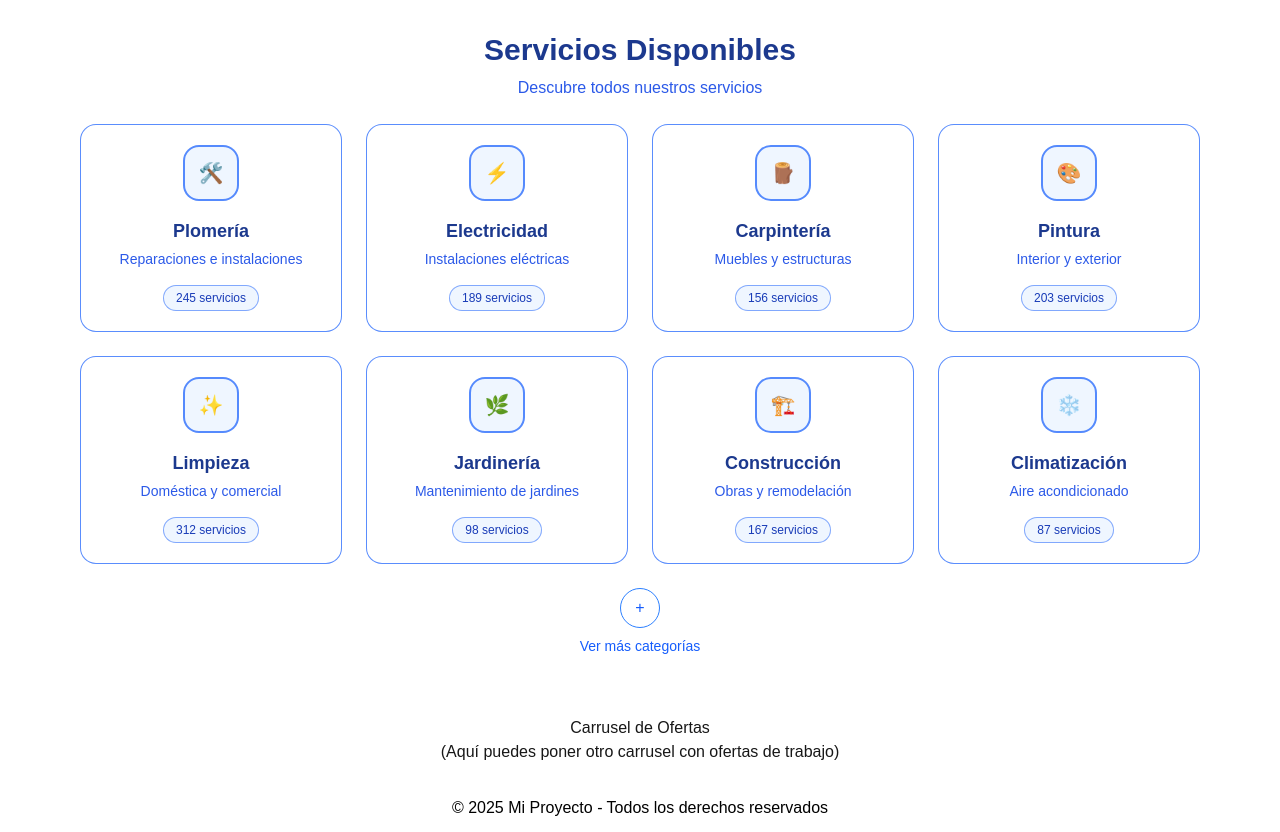
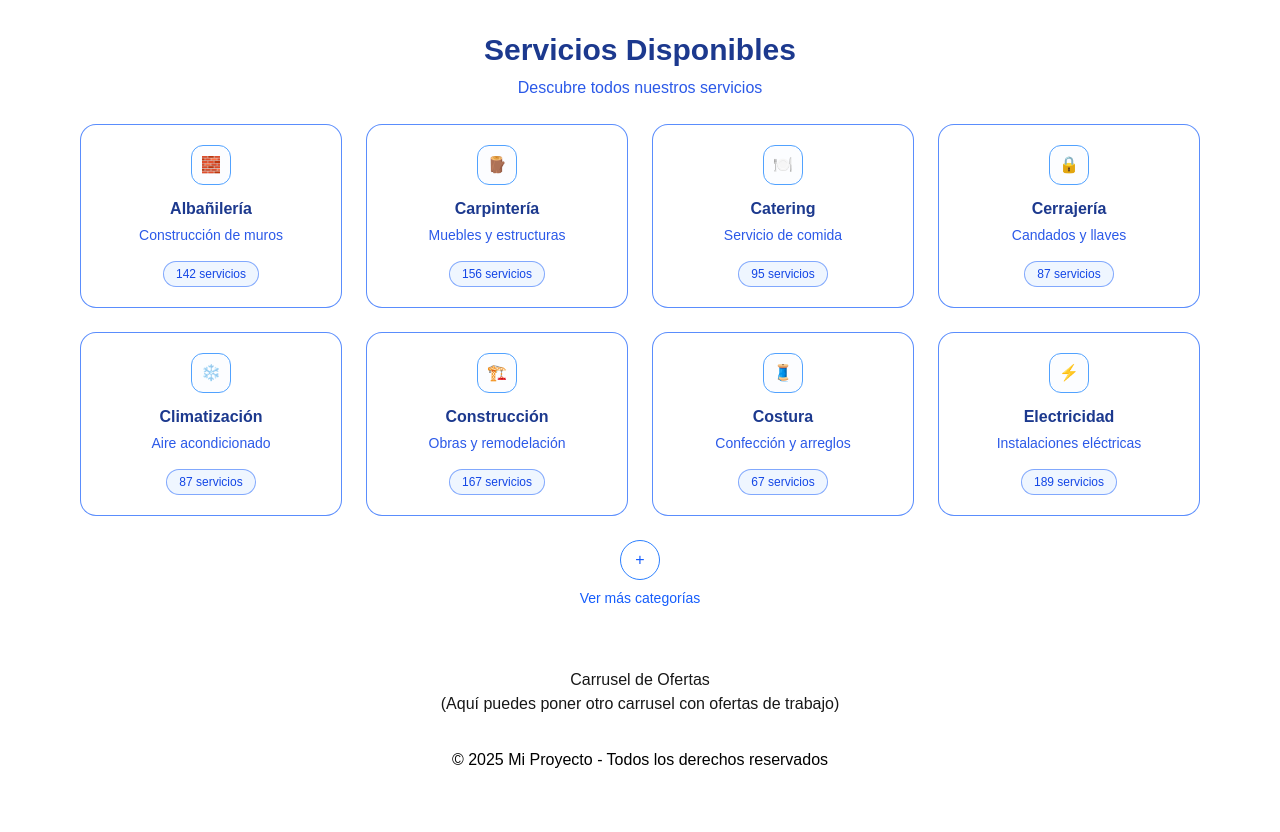
Before and after one commit to robertgt0/alquiler_front, a Next.js app: page / in a window 1280 px wide. Shown: the part 1020-1852 px from the top of the page. After the commit the page ends 1804 px from the top, so only its background shows below. Built offline with nearby package versions, Linux system fonts and the light colour scheme.

Commit message:
feat: Ordenar las categorias en forma alfabetica de la A-Z (Jairo Gael Main Rocabado)

```diff
--- a/src/app/componentes/ListaCategorias/HomeFixer.tsx
+++ b/src/app/componentes/ListaCategorias/HomeFixer.tsx
@@ -5,14 +5,14 @@ import type { Categoria } from "./tipos";
 
 export default function HomeFixer({ categorias }: { categorias: Categoria[] }) {
   const handleCategoriaClick = (c: Categoria) => {
-    alert(`Seleccionaste: ${c.nombre}`);
+    alert(`Seleccionaste: ${c.titulo}`);
   };
 
   return (
     <Lista
       categorias={categorias}
-      // onVerMas ya no es necesario
-      // onCategoriaClick={handleCategoriaClick} // si lo usas en TarjetaCategoria
+      // si quieres capturar el click en cada tarjeta, descomenta:
+      // onCategoriaClick={handleCategoriaClick}
     />
   );
 }
--- a/src/app/componentes/ListaCategorias/ListaCategorias.tsx
+++ b/src/app/componentes/ListaCategorias/ListaCategorias.tsx
@@ -1,6 +1,6 @@
 "use client";
 
-import { useEffect, useMemo, useRef, useState } from "react";
+import { useEffect, useMemo, useRef, useState, KeyboardEvent } from "react";
 import TarjetaCategoria from "./TarjetaCategoria";
 import BotonVerMas from "./BotonVerMas";
 import type { Categoria } from "./tipos";
@@ -11,6 +11,8 @@ type Props = {
   filasIniciales?: number; // 2 por defecto
   /** filas que se agregan por clic */
   filasPorClic?: number;   // 3 por defecto
+  /** callback opcional al hacer click en una tarjeta */
+  onCategoriaClick?: (c: Categoria) => void;
 };
 
 /** Detecta cuántas tarjetas caben por fila según breakpoints de Tailwind usados en la grilla */
@@ -24,7 +26,7 @@ function useTarjetasPorFila() {
     ];
     const update = () => {
       for (const { mq, val } of rules) {
-        if (window.matchMedia(mq).matches) return setPorFila(val);
+        if (window.matchMedia(mq).matches) { setPorFila(val); return; }
       }
       setPorFila(1); // < sm
     };
@@ -45,29 +47,39 @@ export default function ListaCategorias({
   categorias,
   filasIniciales = 2,
   filasPorClic = 3,
+  onCategoriaClick,
 }: Props) {
+  // Orden A–Z sin mutar la prop original
+  const categoriasOrdenadas = useMemo(
+    () =>
+      [...categorias].sort((a, b) =>
+        a.titulo.localeCompare(b.titulo, "es", { sensitivity: "base" })
+      ),
+    [categorias]
+  );
+
   const porFila = useTarjetasPorFila();
   const [visible, setVisible] = useState(0);
   const gridRef = useRef<HTMLDivElement | null>(null);
 
-  // establece visibles según filasIniciales x porFila
+  // visibles según filasIniciales x porFila, con mínimo 4 en móvil
   useEffect(() => {
-    // calcula el número base de tarjetas visibles
-    const base = filasIniciales * porFila; // por ejemplo 2*1=2 en móvil
-    // si está en móvil (1 tarjeta por fila), fuerza un mínimo de 4
-    const minimoMovil = porFila === 1 ? 4 : base;
-    // muestra al menos 4 en móvil o el total si hay menos
-    setVisible(Math.min(categorias.length, Math.max(minimoMovil, base)));
-  }, [categorias.length, porFila, filasIniciales]);
+    const base = filasIniciales * porFila;        // p.ej. 2*1=2 en móvil
+    const minimoMovil = porFila === 1 ? 4 : base; // al menos 4 en móvil
+    setVisible(Math.min(categoriasOrdenadas.length, Math.max(minimoMovil, base)));
+  }, [categoriasOrdenadas.length, porFila, filasIniciales]);
 
-  const hayMas = visible < categorias.length;
+  const hayMas = visible < categoriasOrdenadas.length;
 
   const handleVerMas = () => {
     const previo = visible;
-    const nuevo = Math.min(categorias.length, visible + filasPorClic * porFila);
+    const nuevo = Math.min(
+      categoriasOrdenadas.length,
+      visible + filasPorClic * porFila
+    );
     setVisible(nuevo);
 
-    // scroll suave al primer item recién revelado
+    // scroll suave al primer ítem recién revelado
     requestAnimationFrame(() => {
       const cards = gridRef.current?.querySelectorAll<HTMLElement>("[data-card]");
       if (cards && cards.length > previo) {
@@ -76,7 +88,11 @@ export default function ListaCategorias({
     });
   };
 
-  const items = useMemo(() => categorias.slice(0, visible), [categorias, visible]);
+  // ✅ AQUÍ definimos 'items' antes de usarlo
+  const items = useMemo(
+    () => categoriasOrdenadas.slice(0, visible),
+    [categoriasOrdenadas, visible]
+  );
 
   return (
     <section className="mx-auto max-w-6xl px-3 py-6 sm:px-4 sm:py-10">
@@ -89,13 +105,19 @@ export default function ListaCategorias({
         </p>
       </div>
 
-      {/* misma grilla que ya usabas: 2 cols en sm, 4 en lg */}
+      {/* 2 cols en sm, 4 en lg. gap-4 = 16px mínimo */}
       <div
         ref={gridRef}
         className="mt-6 grid grid-cols-2 gap-4 sm:gap-4 lg:grid-cols-4 lg:gap-6"
       >
         {items.map((c) => (
-          <TarjetaCategoria key={c.id} categoria={c} onClick={undefined} data-card />
+          // data-card debe estar en un nodo DOM real para el scroll
+          <div key={c.id} data-card>
+            <TarjetaCategoria
+              categoria={c}
+              onClick={() => onCategoriaClick?.(c)}
+            />
+          </div>
         ))}
       </div>
 
--- a/src/app/componentes/ListaCategorias/TarjetaCategoria.tsx
+++ b/src/app/componentes/ListaCategorias/TarjetaCategoria.tsx
@@ -1,44 +1,72 @@
 "use client";
+
+import { useRouter } from "next/navigation";
 import type { Categoria } from "./tipos";
 
-type Props = { categoria: Categoria; onClick?: (c: Categoria) => void };
+type Props = {
+  categoria: Categoria;
+  onClick?: () => void;
+};
 
 export default function TarjetaCategoria({ categoria, onClick }: Props) {
-  const goMain = () => onClick?.(categoria);
-  const onKey = (e: React.KeyboardEvent) => {
-    if (e.key === "Enter" || e.key === " ") {
-      e.preventDefault();
-      goMain();
-    }
+  const router = useRouter();
+
+  const goMain = () => {
+    onClick?.(); // dispara el callback opcional si lo pasas desde arriba
+    router.push(`/servicios/${categoria.slug ?? ""}`);
   };
+
+  const goKey = (e: React.KeyboardEvent) => {
+    if (e.key === "Enter") goMain();
+  };
+
+  // --- Soporte icono como URL/ruta o como emoji/texto ---
+  const icon = (categoria as any).iconoUrl ?? (categoria as any).icono ?? "";
+  const isImage =
+    typeof icon === "string" &&
+    (
+      /^(https?:\/\/|\/|\.{1,2}\/)/i.test(icon) ||          // http(s), /, ./, ../
+      /\.(svg|png|jpg|jpeg|webp|gif)$/i.test(icon)          // extensiones típicas
+    );
 
   return (
     <article
       role="button"
       tabIndex={0}
       onClick={goMain}
-      onKeyDown={onKey}
-      aria-label={`Abrir categoría ${categoria.nombre}`}
-      className="
-        w-full rounded-2xl border border-blue-600/70 bg-white p-4 md:p-5
-        transition-all duration-200
-        hover:-translate-y-0.5 hover:shadow-lg hover:border-blue-400
-        focus-visible:outline-none focus-visible:ring-2 focus-visible:ring-blue-500
-      "
+      onKeyDown={goKey}
+      aria-label={`Abrir categoría ${categoria.titulo}`}
+      className="w-full rounded-2xl border border-blue-600/70 bg-white p-4 md:p-5
+                 transition-all duration-200 hover:-translate-y-0.5 hover:shadow-lg
+                 hover:border-blue-400 focus-visible:outline-none
+                 focus-visible:ring-2 focus-visible:ring-blue-500"
     >
-      {/* Ícono en círculo */}
-      <div className="flex justify-center">
-        <div className="h-10 w-10 md:h-14 md:w-14 rounded-2xl border-2 border-blue-600/70 bg-blue-50 flex items-center justify-center shrink-0">
-          <span className="text-lg md:text-xl text-blue-600" style={{ minWidth: 24, minHeight: 24 }}>
-            {categoria.icono ?? "🔧"}
-          </span>
+      {/* Ícono */}
+      <div className="flex justify-center mb-3">
+        <div className="flex h-10 w-10 items-center justify-center rounded-xl border border-blue-400 bg-blue-50/20">
+          {isImage ? (
+            // eslint-disable-next-line @next/next/no-img-element
+            <img
+              src={icon}
+              alt={categoria.titulo}
+              className="h-6 w-6 object-contain"
+              onError={(e) => {
+                // Si la URL existe pero no carga, escondemos la imagen y dejamos el contorno
+                (e.currentTarget as HTMLImageElement).style.display = "none";
+              }}
+            />
+          ) : (
+            <span className="text-base" aria-hidden>
+              {icon || "🔧"}
+            </span>
+          )}
         </div>
       </div>
 
       {/* Título / descripción */}
-      <div className="mt-3 md:mt-4 text-center">
-        <h3 className="text-base md:text-lg font-semibold text-blue-900 break-words">
-          {categoria.nombre}
+      <div className="text-center">
+        <h3 className="font-semibold text-sm sm:text-base text-blue-900">
+          {categoria.titulo}
         </h3>
         {categoria.descripcion && (
           <p className="mt-1 text-xs md:text-sm text-blue-700/90 line-clamp-2">
@@ -47,21 +75,20 @@ export default function TarjetaCategoria({ categoria, onClick }: Props) {
         )}
       </div>
 
-      {/* Chip contador: botón separado, sin anidar botones */}
-      {typeof categoria.trabajos === "number" && (
+      {/* Chip contador */}
+      {typeof categoria.totalServicios === "number" && (
         <div className="mt-3 md:mt-4 flex justify-center">
           <button
             type="button"
-            className="rounded-full border border-blue-600/50 bg-blue-50 px-3 py-1 text-[11px] md:text-xs font-medium text-blue-800 hover:bg-blue-100 focus-visible:ring-2 focus-visible:ring-blue-500"
-            aria-label={`${categoria.trabajos} servicios en ${categoria.nombre}`}
+            className="rounded-full border border-blue-600/50 bg-blue-50 px-3 py-1 text-[11px] sm:text-xs text-blue-700
+                       hover:bg-blue-100 focus-visible:ring-2 focus-visible:ring-blue-500"
+            aria-label={`${categoria.totalServicios} servicios en ${categoria.titulo}`}
             onClick={(e) => {
-              e.stopPropagation(); // evita activar el click del contenedor
-              // aquí navegas a la lista de servicios de la categoría
-              // router.push(`/servicios/${categoria.slug}?tab=resultados`);
-              onClick?.(categoria);
+              e.stopPropagation(); // evita que dispare el click del <article>
+              router.push(`/servicios/${categoria.slug ?? ""}?tab=resultados`);
             }}
           >
-            {categoria.trabajos} servicios
+            {categoria.totalServicios} servicios
           </button>
         </div>
       )}
--- a/src/app/page.tsx
+++ b/src/app/page.tsx
@@ -9,26 +9,26 @@ import type { Categoria } from "./componentes/ListaCategorias/tipos"; // tipos
 
 // Solo datos (sin funciones aquí)
 const categoriasDemo: Categoria[] = [
-  { id: 1, nombre: "Plomería", descripcion: "Reparaciones e instalaciones", trabajos: 245, icono: "🛠️" },
-  { id: 2, nombre: "Electricidad", descripcion: "Instalaciones eléctricas", trabajos: 189, icono: "⚡" },
-  { id: 3, nombre: "Carpintería", descripcion: "Muebles y estructuras", trabajos: 156, icono: "🪵" },
-  { id: 4, nombre: "Pintura", descripcion: "Interior y exterior", trabajos: 203, icono: "🎨" },
-  { id: 5, nombre: "Limpieza", descripcion: "Doméstica y comercial", trabajos: 312, icono: "✨" },
-  { id: 6, nombre: "Jardinería", descripcion: "Mantenimiento de jardines", trabajos: 98, icono: "🌿" },
-  { id: 7, nombre: "Construcción", descripcion: "Obras y remodelación", trabajos: 167, icono: "🏗️" },
-  { id: 8, nombre: "Climatización", descripcion: "Aire acondicionado", trabajos: 87, icono: "❄️" },
-  { id: 9, nombre: "Cerrajería", descripcion: "Candados y llaves", trabajos: 87, icono: "🔒" },
-  { id:10, nombre: "Albañilería", descripcion: "Construcción de muros", trabajos: 142, icono: "🧱" },
-  { id:11, nombre: "Tapicería", descripcion: "Reparación de muebles", trabajos: 76, icono: "🪑" },
-  { id:12, nombre: "Soldadura", descripcion: "Trabajo en metal", trabajos: 64, icono: "⚙️" },
-  { id:13, nombre: "Vidriería", descripcion: "Instalación de vidrios", trabajos: 53, icono: "🪟" },
-  { id:14, nombre: "Mecánica", descripcion: "Reparación de vehículos", trabajos: 112, icono: "🚗" },
-  { id:15, nombre: "Informática", descripcion: "Soporte técnico", trabajos: 178, icono: "🖥️" },
-  { id:16, nombre: "Fotografía", descripcion: "Eventos y retratos", trabajos: 89, icono: "📷" },
-  { id:17, nombre: "Catering", descripcion: "Servicio de comida", trabajos: 95, icono: "🍽️" },
-  { id:18, nombre: "Mudanza", descripcion: "Transporte y mudanzas", trabajos: 124, icono: "🚚" },
-  { id:19, nombre: "Costura", descripcion: "Confección y arreglos", trabajos: 67, icono: "🧵" },
-  { id:20, nombre: "Peluquería", descripcion: "Corte y peinado", trabajos: 145, icono: "💇" },
+  { id: 1, titulo: "Plomería", descripcion: "Reparaciones e instalaciones", totalServicios: 245, icono: "🛠️" },
+  { id: 2, titulo: "Electricidad", descripcion: "Instalaciones eléctricas", totalServicios: 189, icono: "⚡" },
+  { id: 3, titulo: "Carpintería", descripcion: "Muebles y estructuras", totalServicios: 156, icono: "🪵" },
+  { id: 4, titulo: "Pintura", descripcion: "Interior y exterior", totalServicios: 203, icono: "🎨" },
+  { id: 5, titulo: "Limpieza", descripcion: "Doméstica y comercial", totalServicios: 312, icono: "✨" },
+  { id: 6, titulo: "Jardinería", descripcion: "Mantenimiento de jardines", totalServicios: 98, icono: "🌿" },
+  { id: 7, titulo: "Construcción", descripcion: "Obras y remodelación", totalServicios: 167, icono: "🏗️" },
+  { id: 8, titulo: "Climatización", descripcion: "Aire acondicionado", totalServicios: 87, icono: "❄️" },
+  { id: 9, titulo: "Cerrajería", descripcion: "Candados y llaves", totalServicios: 87, icono: "🔒" },
+  { id:10, titulo: "Albañilería", descripcion: "Construcción de muros", totalServicios: 142, icono: "🧱" },
+  { id:11, titulo: "Tapicería", descripcion: "Reparación de muebles", totalServicios: 76, icono: "🪑" },
+  { id:12, titulo: "Soldadura", descripcion: "Trabajo en metal", totalServicios: 64, icono: "⚙️" },
+  { id:13, titulo: "Vidriería", descripcion: "Instalación de vidrios", totalServicios: 53, icono: "🪟" },
+  { id:14, titulo: "Mecánica", descripcion: "Reparación de vehículos", totalServicios: 112, icono: "🚗" },
+  { id:15, titulo: "Informática", descripcion: "Soporte técnico", totalServicios: 178, icono: "🖥️" },
+  { id:16, titulo: "Fotografía", descripcion: "Eventos y retratos", totalServicios: 89, icono: "📷" },
+  { id:17, titulo: "Catering", descripcion: "Servicio de comida", totalServicios: 95, icono: "🍽️" },
+  { id:18, titulo: "Mudanza", descripcion: "Transporte y mudanzas", totalServicios: 124, icono: "🚚" },
+  { id:19, titulo: "Costura", descripcion: "Confección y arreglos", totalServicios: 67, icono: "🧵" },
+  { id:20, titulo: "Peluquería", descripcion: "Corte y peinado", totalServicios: 145, icono: "💇" },
 ];
 
 
```
Also changed, not shown: src/app/componentes/ListaCategorias/tipos.ts (+8 -7 lines).
